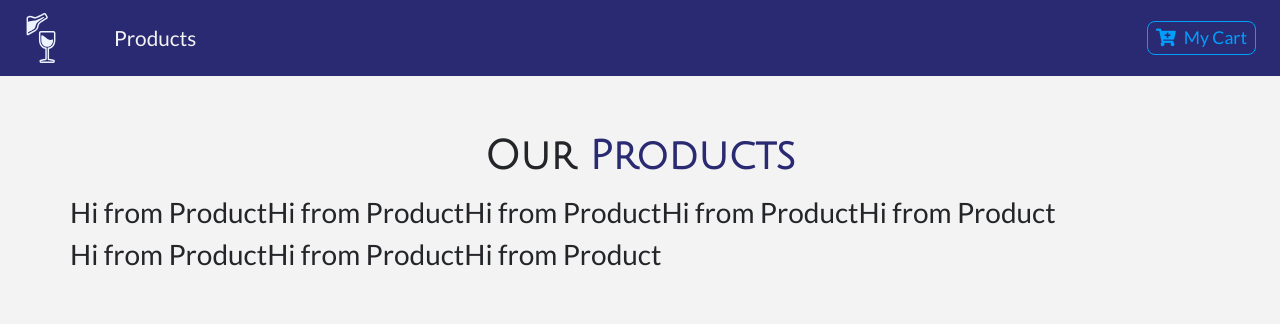
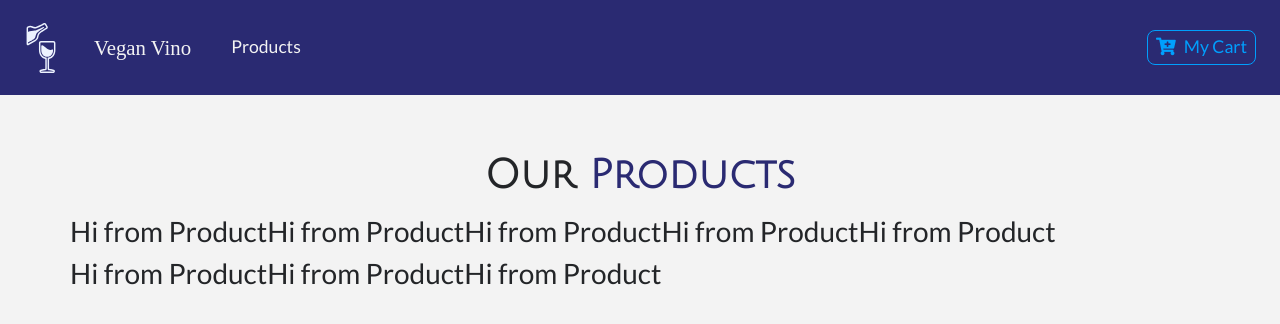
Before and after one commit to lesore0789/react-wine-store, a React (Create React App) app: page / in a window 1280 px wide. Shown: the top 324 px of the page. Built offline with nearby package versions, Linux system fonts and the light colour scheme; a web font is replaced by a local one.

Commit message:
Add brand name and style to navbar

```diff
--- a/src/components/Navbar.js
+++ b/src/components/Navbar.js
@@ -12,8 +12,13 @@ export default class Navbar extends Component {
                 <img src={logo} alt="store" className="navbar-brand" />
                 </Link>
                 <ul className="navbar-nav align-items-center">
+                    <li className="nav-item ml-1">
+                        <Link to="/" className="nav-link">
+                        <p className="text-title-big mt-3">Vegan Vino</p>
+                        </Link>
+                    </li>
                     <li className="nav-item ml-4">
-                        <Link to="/" className="nav-link">
+                        <Link to="/" className="nav-link linko">
                             Products
                         </Link>
                     </li>
@@ -37,4 +42,7 @@ background: var(--mainBlue) !important;
     color: var(--mainWhite)!important;
     font-size: 1.3rem;
 }
+.linko{
+    font-size: 1.1rem;
+}
 `
```
